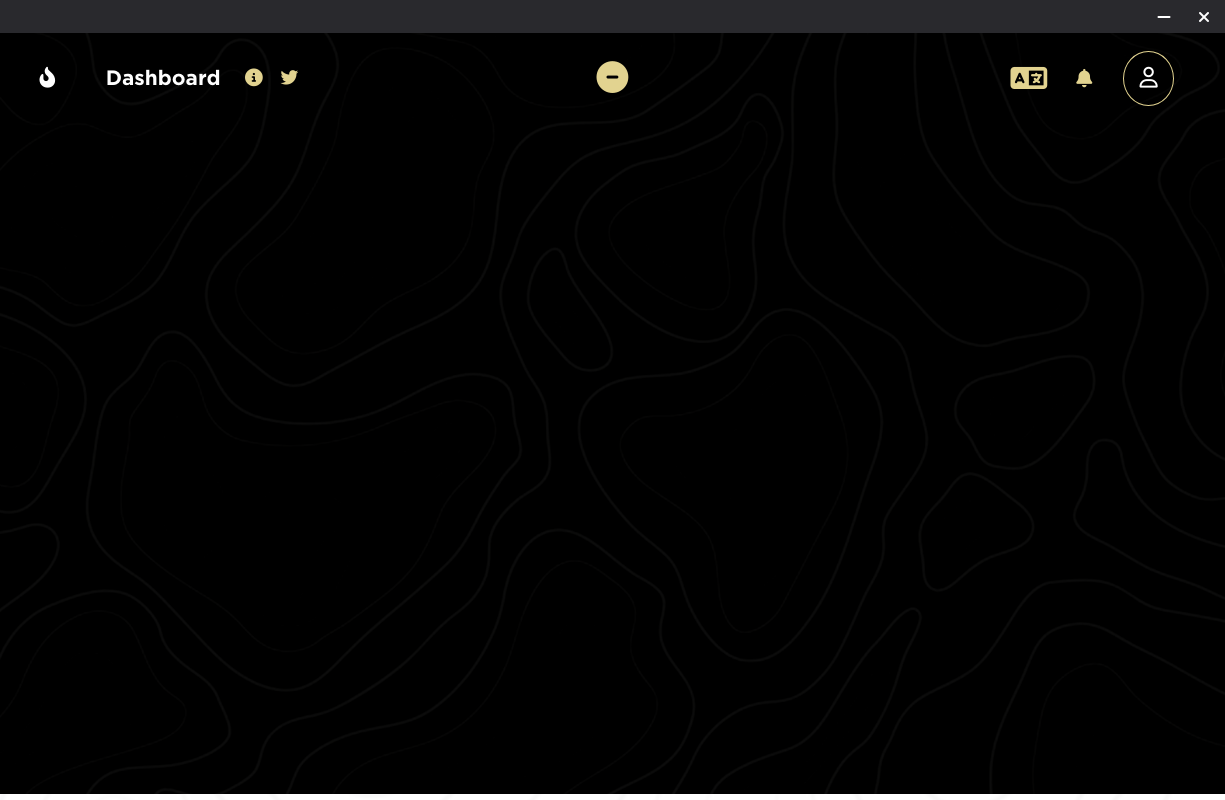
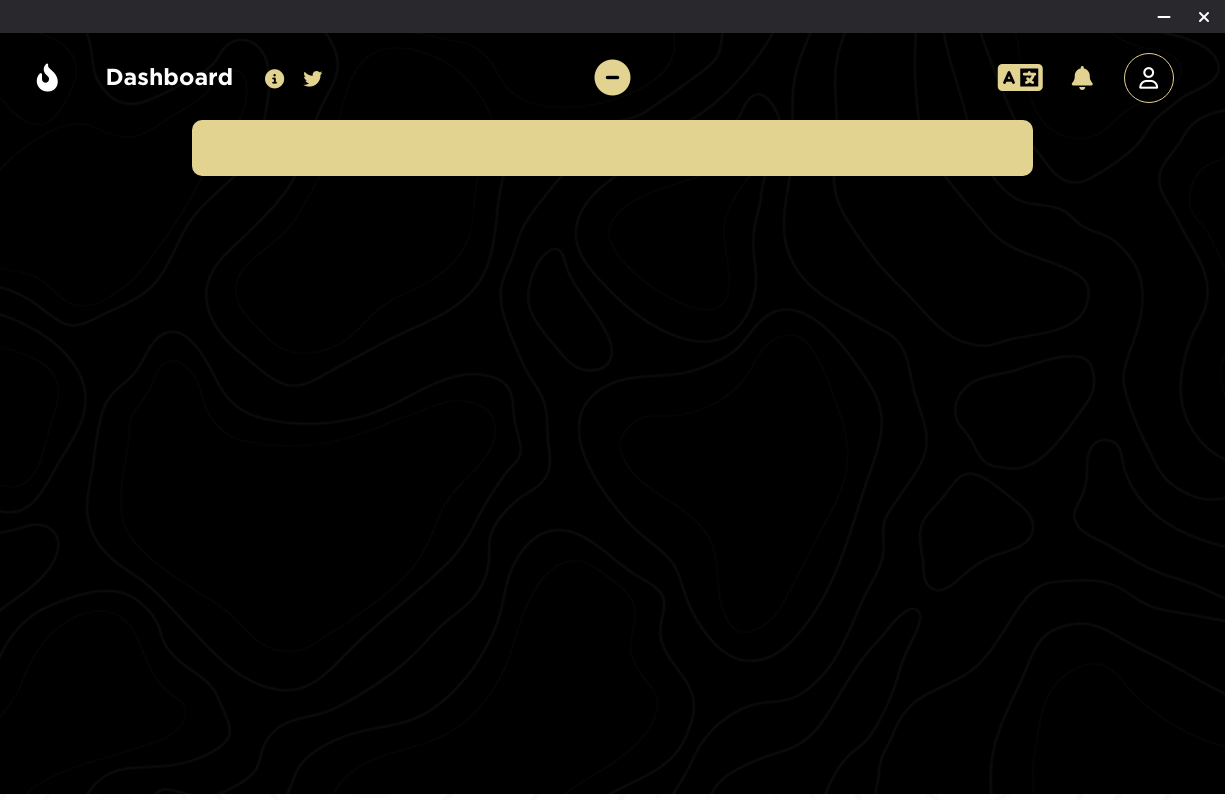
Before and after one commit to thomasperge/Flowly, an Electron app: page src/components/pages/dashboard.html in a window 1225 px wide. Both pictures are taken after a click on the icon 612 px from the left and 78 px from the top of the page. Drawn offline with Linux system fonts and the light colour scheme.

Commit message:
fea: change size metric

```diff
--- a/src/components/pages/dashboard.html
+++ b/src/components/pages/dashboard.html
@@ -33,6 +33,12 @@
             <!-- Middle -->
             <div class="dashboard-plusLogo flex"><i class="fa-solid fa-circle-plus" id="toggle-button"></i></div>
 
+            <div class="testArea flex" id="testArea">
+                <div class="addTaskArea">
+
+                </div>
+            </div>
+
             <!-- Right Icon -->
             <div class="dashboard-rightIcon">
                 <div class="dashboard-languageLogo flex"><i class="fa-solid fa-language"></i></div>
--- a/src/components/script/dashboard.js
+++ b/src/components/script/dashboard.js
@@ -1,13 +1,23 @@
 let button = document.getElementById('toggle-button')
+let testArea = document.getElementById('testArea')
 
-button.addEventListener('click', (event) => {
-    console.log("HERE");
+testArea?.addEventListener('transitionend', () => {
+    console.log("HERRRRRRRRRRRRE");
+    if (testArea.style.opacity === "0") {
+      testArea.style.display = "none";
+    }
+});
 
+button?.addEventListener('click', (event) => {
     if (button.classList.contains('fa-circle-plus')) {
         button.classList.remove('fa-circle-plus');
         button.classList.add('fa-circle-minus');
+        testArea.style.display = "flex"
+        testArea.style.opacity = 1;
     } else {
         button.classList.remove('fa-circle-minus');
         button.classList.add('fa-circle-plus');
+        testArea.style.display = "none"
+        testArea.style.opacity = 0;
     }
 })
--- a/src/components/style/style.css
+++ b/src/components/style/style.css
@@ -126,7 +126,7 @@ body {
 .registerTitleApp {
     padding-top: 20%;
     width: 50%;
-    font-size: 1.9vw;
+    font-size: 1.9vh;
     color: white;
     font-family: 'GothamBold';
 }
@@ -134,7 +134,7 @@ body {
 .registerDescriptionApp {
     padding-top: 20%;
     width: 100%;
-    font-size: 2.9vw;
+    font-size: 2.9vh;
     color: white;
     font-family: 'GothamBold';
 }
@@ -142,7 +142,7 @@ body {
 .registerSloganApp {
     padding-top: 20%;
     width: 100%;
-    font-size: 1.5vw;
+    font-size: 1.5vh;
     font-weight: bold;
     color: white;
     font-family: monospace;
@@ -151,7 +151,7 @@ body {
 .registerAuthorApp {
     position: absolute;
     width: 100%;
-    font-size: 1.2vw;
+    font-size: 1.2vh;
     font-weight: bold;
     color: white;
     font-family: monospace;
@@ -174,7 +174,7 @@ body {
 
 .signup-TitleArea {
     font-family: 'GothamBold';
-    font-size: 2vw;
+    font-size: 2vh;
     width: fit-content;
     color: black;
     height: auto;
@@ -183,7 +183,7 @@ body {
 
 .signup-HaveAccountTitleArea {
     font-family: 'GothamMedium';
-    font-size: 1.2vw;
+    font-size: 1.2vh;
     width: fit-content;
     color: blue;
     height: auto;
@@ -194,7 +194,7 @@ body {
 .signup-MissingInformation {
     display: none;
     font-family: 'GothamMedium';
-    font-size: 1.2vw;
+    font-size: 1.2vh;
     width: fit-content;
     color: red;
     height: auto;
@@ -203,7 +203,7 @@ body {
 
 .signup-LookingTitleArea {
     font-family: 'GothamMedium';
-    font-size: 1.15vw;
+    font-size: 1.15vh;
     width: fit-content;
     color: rgb(113, 113, 113);
     height: auto;
@@ -239,7 +239,7 @@ body {
 
 .form-control {
     font-family: 'GothamMedium';
-    font-size: 1.2vw;
+    font-size: 1.2vh;
     font-weight: bold;
     line-height: 1.1;
     display: grid;
@@ -413,10 +413,8 @@ body {
     height: 80%;
     border-radius: 100%;
     color: white;
-    font-size: 1.7vw;
+    font-size: 3.5vh;
     font-family: 'GothamBold';
-    /* border: 1.5px solid; */
-    /* border-color: #e2d390; */
 }
 
 .dashboard-title {
@@ -424,15 +422,15 @@ body {
     height: 100%;
     color: white;
     font-family: 'GothamBold';
-    font-size: 1.7vw;
+    font-size: 2.9vh;
 }
 
 .dashboard-aboutLogo {
     width: auto;
     height: 100%;
-    padding: 0 10px 0 10px;
+    padding: 0 10px 0 18px;
     gap: 50%;
-    font-size: 1.45vw;
+    font-size: 2.4vh;
     color: #e2d390;
     cursor: pointer;
 }
@@ -441,7 +439,7 @@ body {
     width: auto;
     height: 100%;
     color: #e2d390;
-    font-size: 2.6vw;
+    font-size: 4.5vh;
     cursor: pointer;
 }
 
@@ -454,7 +452,7 @@ body {
     height: 100%;
     color: #e2d390;
     padding-right: 2%;
-    font-size: 2.4vw;
+    font-size: 4.5vh;
     cursor: pointer;
 }
 
@@ -462,7 +460,7 @@ body {
     width: auto;
     height: 100%;
     color: #e2d390;
-    font-size: 1.5vw;
+    font-size: 3vh;
     padding-right: 0.6%;
     cursor: pointer;
 }
@@ -471,18 +469,40 @@ body {
     width: 12%;
     height: 100%;
     color: #e2d390;
-    font-size: 1.5vw;
+    font-size: 2.5vh;
     padding-right: 5%;
     cursor: pointer;
 }
 
 .dashboard-logoRoundedUser {
-    width: 70%;
-    height: 80%;
+    width: 6vh;
+    height: 6vh;
     border-radius: 100%;
     color: white;
-    font-size: 1.7vw;
+    font-size: 2.7vh;
     font-family: 'GothamBold';
     border: 1.5px solid;
     border-color: #e2d390;
 }
+
+#testArea {
+    opacity: 0;
+    transition: opacity 2s ease-in-out;
+}
+
+.testArea {
+    display: none;
+    position: absolute;
+    width: 98%;
+    height: 7vh;
+    top: 15%;
+    opacity: 0;
+    transition: opacity 2s ease-in-out;
+}
+
+.addTaskArea {
+    width: 70%;
+    height: 100%;
+    background-color: #e2d390;
+    border-radius: 10px;
+}
```
